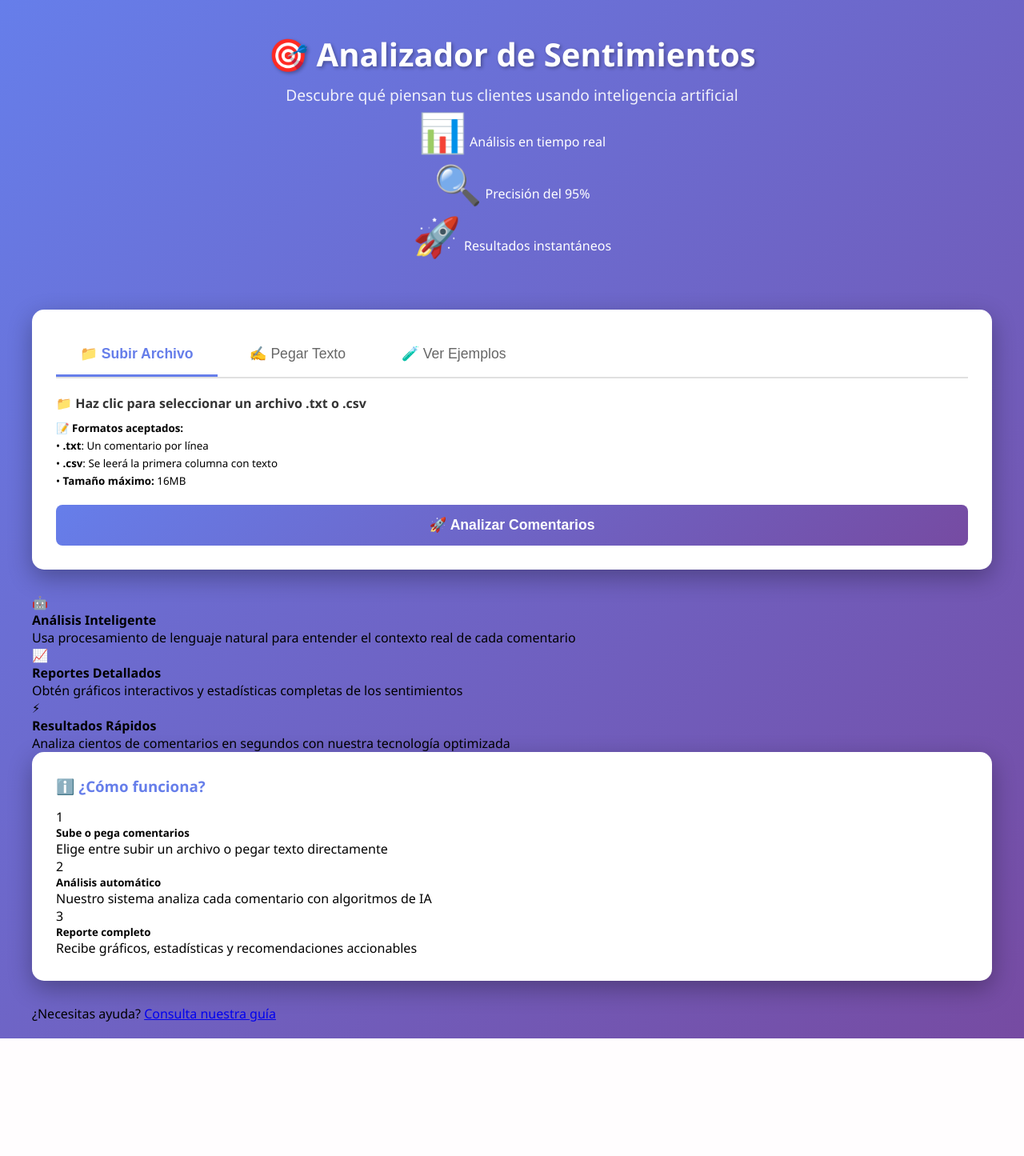
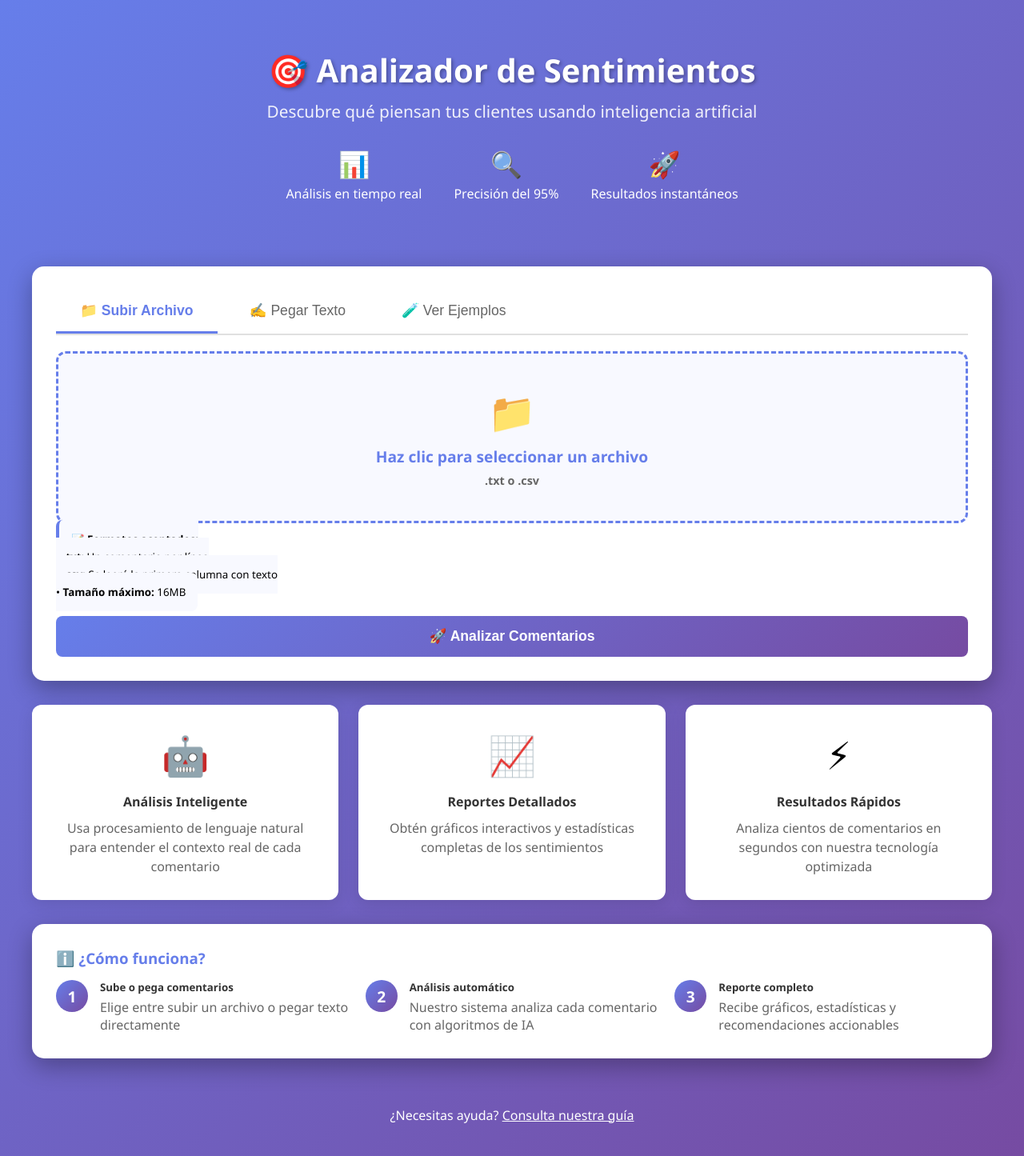
Before and after one commit to Edmar19/analizador-sentimientos, a Flask app: page / in a window 1280 px wide. Shown: the whole page at 80% size. Before the commit the page ends 1298 px from the top, so only its background shows below. Run offline with Flask 3, Linux system fonts and the light colour scheme.

Commit message:
fix: agregar estilos faltantes para nueva interfaz y mejorar CSS

```diff
--- a/static/css/style.css
+++ b/static/css/style.css
@@ -384,3 +384,310 @@
         flex-direction: column;
     }
 }
+
+/* ===== ESTILOS NUEVOS PARA INDEX.HTML MEJORADO ===== */
+
+/* Hero Section */
+.hero {
+    text-align: center;
+    margin-bottom: 40px;
+    padding: 40px 20px;
+}
+
+.hero-subtitle {
+    font-size: 1.3em;
+    opacity: 0.9;
+    margin-bottom: 30px;
+}
+
+.hero-stats {
+    display: flex;
+    justify-content: center;
+    gap: 40px;
+    margin-top: 30px;
+    flex-wrap: wrap;
+}
+
+.stat {
+    text-align: center;
+}
+
+.stat-number {
+    font-size: 2em;
+    display: block;
+    margin-bottom: 5px;
+}
+
+/* File Upload Styles */
+.file-label {
+    cursor: pointer;
+}
+
+.file-upload-area {
+    border: 3px dashed #667eea;
+    border-radius: 12px;
+    padding: 40px 20px;
+    text-align: center;
+    transition: all 0.3s ease;
+    background: #f8f9ff;
+}
+
+.file-upload-area:hover {
+    border-color: #764ba2;
+    background: #f0f2ff;
+}
+
+.file-upload-area.has-file {
+    border-color: #38ef7d;
+    background: #f0fff4;
+}
+
+.file-icon {
+    font-size: 3em;
+    display: block;
+    margin-bottom: 10px;
+}
+
+.file-text {
+    font-size: 1.2em;
+    font-weight: bold;
+    color: #667eea;
+    display: block;
+    margin-bottom: 5px;
+}
+
+.file-types {
+    color: #666;
+    font-size: 0.9em;
+}
+
+.file-name {
+    background: #e8f5e8;
+    padding: 10px 15px;
+    border-radius: 8px;
+    margin-top: 10px;
+    font-weight: bold;
+    color: #2d5016;
+    border-left: 4px solid #38ef7d;
+}
+
+/* Form Helpers */
+.form-help {
+    background: #f8f9ff;
+    padding: 15px;
+    border-radius: 8px;
+    border-left: 4px solid #667eea;
+    margin-top: 15px;
+}
+
+.char-count {
+    text-align: right;
+    font-size: 0.9em;
+    color: #666;
+    margin-top: 5px;
+}
+
+/* Ejemplos Tab */
+.ejemplos-container h4 {
+    color: #667eea;
+    margin-bottom: 25px;
+    text-align: center;
+}
+
+.ejemplo-grupo {
+    margin-bottom: 25px;
+}
+
+.ejemplo-grupo h5 {
+    color: #333;
+    margin-bottom: 15px;
+    padding-bottom: 5px;
+    border-bottom: 2px solid #e0e0e0;
+}
+
+.ejemplo-comentarios {
+    display: flex;
+    flex-direction: column;
+    gap: 10px;
+}
+
+.ejemplo-item {
+    padding: 12px 15px;
+    border-radius: 8px;
+    border-left: 4px solid;
+    background: #f8f9ff;
+    cursor: pointer;
+    transition: all 0.3s ease;
+}
+
+.ejemplo-item:hover {
+    transform: translateX(5px);
+}
+
+.ejemplo-item.positivo {
+    border-left-color: #38ef7d;
+    background: #f0fff4;
+}
+
+.ejemplo-item.negativo {
+    border-left-color: #f45c43;
+    background: #fff0f0;
+}
+
+.ejemplo-item.neutro {
+    border-left-color: #bdc3c7;
+    background: #f8f9fa;
+}
+
+.ejemplo-acciones {
+    display: flex;
+    gap: 10px;
+    justify-content: center;
+    margin-top: 30px;
+    flex-wrap: wrap;
+}
+
+/* Features Grid */
+.features-grid {
+    display: grid;
+    grid-template-columns: repeat(auto-fit, minmax(250px, 1fr));
+    gap: 25px;
+    margin-bottom: 30px;
+}
+
+.feature-card {
+    background: white;
+    padding: 30px 25px;
+    border-radius: 12px;
+    text-align: center;
+    box-shadow: 0 5px 20px rgba(0,0,0,0.1);
+    transition: transform 0.3s ease;
+}
+
+.feature-card:hover {
+    transform: translateY(-5px);
+}
+
+.feature-icon {
+    font-size: 3em;
+    margin-bottom: 15px;
+}
+
+.feature-card h4 {
+    color: #333;
+    margin-bottom: 10px;
+}
+
+.feature-card p {
+    color: #666;
+    line-height: 1.5;
+}
+
+/* Process Steps */
+.proceso-steps {
+    display: flex;
+    justify-content: space-between;
+    gap: 20px;
+    flex-wrap: wrap;
+}
+
+.step {
+    display: flex;
+    align-items: flex-start;
+    gap: 15px;
+    flex: 1;
+    min-width: 250px;
+}
+
+.step-number {
+    background: linear-gradient(135deg, #667eea 0%, #764ba2 100%);
+    color: white;
+    width: 40px;
+    height: 40px;
+    border-radius: 50%;
+    display: flex;
+    align-items: center;
+    justify-content: center;
+    font-weight: bold;
+    font-size: 1.2em;
+    flex-shrink: 0;
+}
+
+.step-content h5 {
+    color: #333;
+    margin-bottom: 5px;
+}
+
+.step-content p {
+    color: #666;
+    line-height: 1.4;
+}
+
+/* Footer */
+.footer {
+    text-align: center;
+    color: white;
+    margin-top: 40px;
+    padding: 20px;
+}
+
+.footer a {
+    color: white;
+    text-decoration: underline;
+}
+
+.footer a:hover {
+    color: #e0e0e0;
+}
+
+/* Button Variants */
+.btn-primary {
+    background: linear-gradient(135deg, #667eea 0%, #764ba2 100%);
+}
+
+.btn-secondary {
+    background: white;
+    color: #667eea;
+    border: 2px solid #667eea;
+}
+
+.btn-secondary:hover {
+    background: #667eea;
+    color: white;
+}
+
+/* Loading States */
+.btn-loading {
+    display: none;
+}
+
+/* Responsive Design */
+@media (max-width: 768px) {
+    .hero-stats {
+        gap: 20px;
+    }
+
+    .stat-number {
+        font-size: 1.5em;
+    }
+
+    .features-grid {
+        grid-template-columns: 1fr;
+    }
+
+    .proceso-steps {
+        flex-direction: column;
+    }
+
+    .step {
+        min-width: 100%;
+    }
+
+    .ejemplo-acciones {
+        flex-direction: column;
+    }
+
+    .file-upload-area {
+        padding: 30px 15px;
+    }
+}
```
